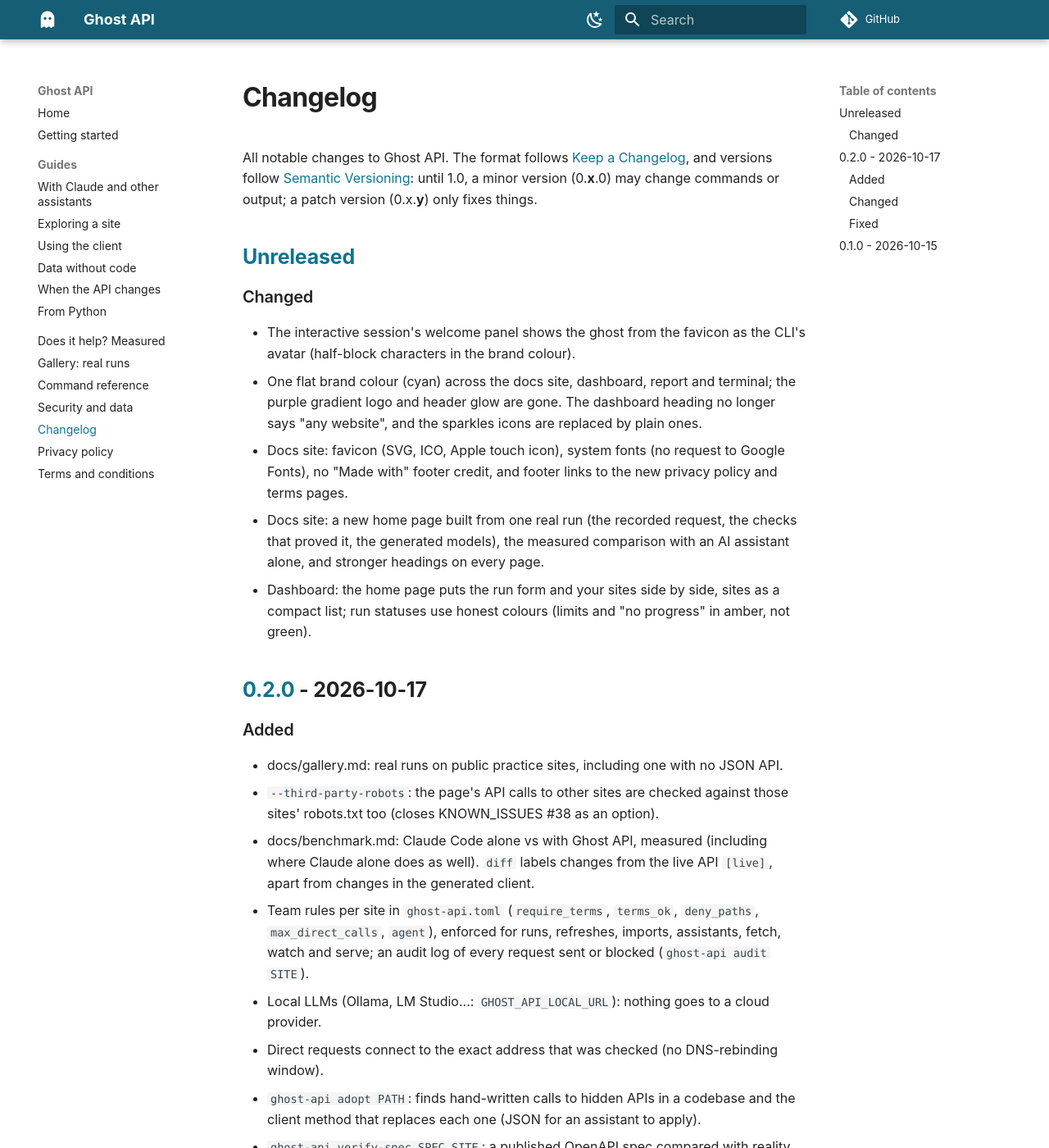
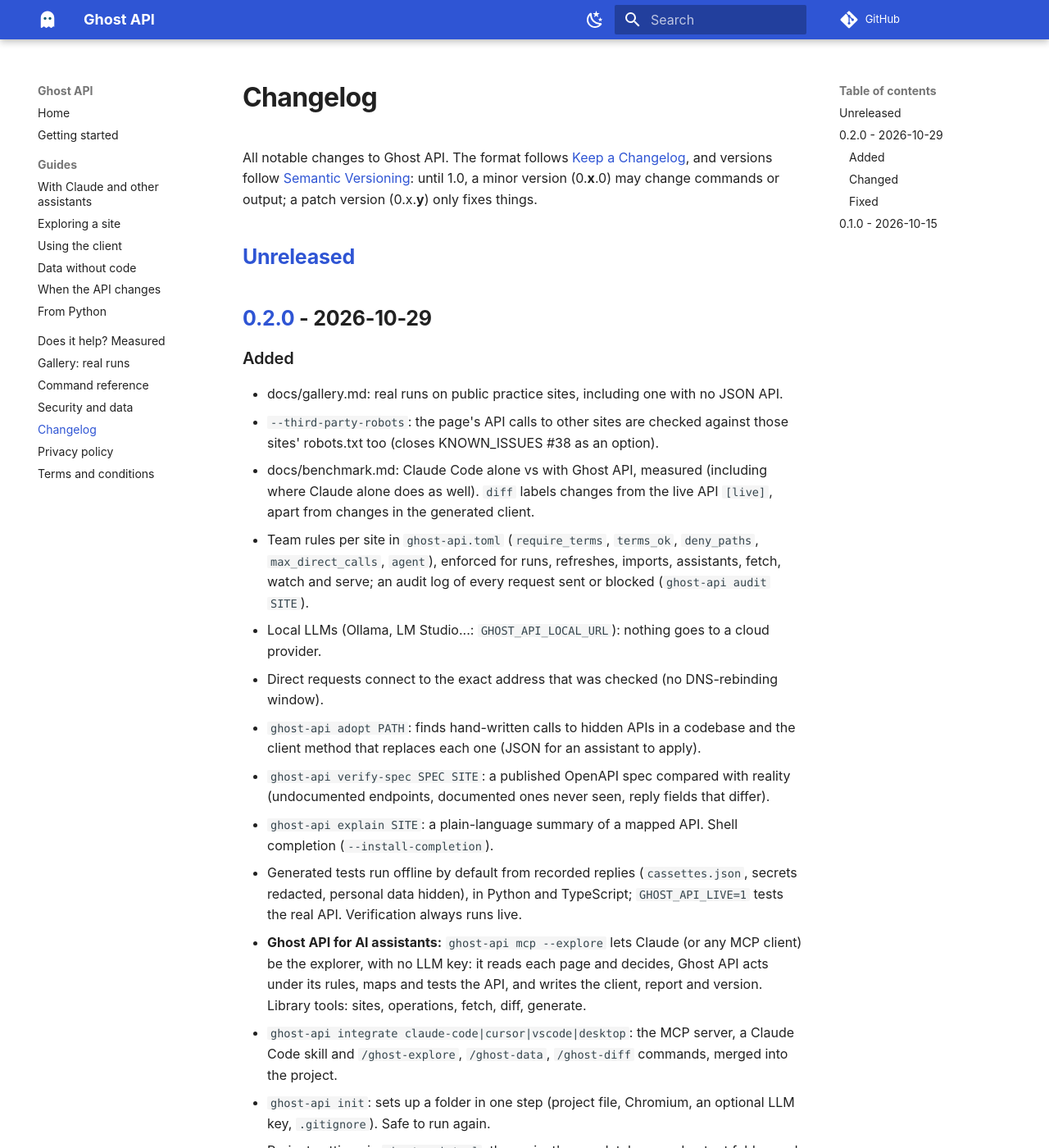
Before and after one commit to Danielraj5605/Ghost-api, an MkDocs documentation site: the page built from docs/changelog.md, in a window 1280 px wide and 1400 px high. Shown: the whole window at 82% size. Built offline with MkDocs 1.6.1 and Material for MkDocs 9.7.7, drawn with Linux system fonts in a browser that asks for light colours; comment, search, counter and statistics services are not loaded; some of the changed text lies outside the part shown.

Commit message:
Royal blue across the docs site, favicons and terminal; 0.2.0 changelog
The unreleased notes are folded into 0.2.0, which has not shipped yet.

Co-Authored-By: Claude Opus 5.5 <noreply@anthropic.com>

```diff
--- a/CHANGELOG.md
+++ b/CHANGELOG.md
@@ -6,21 +6,7 @@ and versions follow [Semantic Versioning](https://semver.org/): until 1.0, a min
 
 ## [Unreleased]
 
-### Changed
-- The interactive session's welcome panel shows the ghost from the favicon as the CLI's avatar
-  (half-block characters in the brand colour).
-- One flat brand colour (cyan) across the docs site, dashboard, report and terminal; the
-  purple gradient logo and header glow are gone. The dashboard heading no longer says "any
-  website", and the sparkles icons are replaced by plain ones.
-- Docs site: favicon (SVG, ICO, Apple touch icon), system fonts (no request to Google Fonts),
-  no "Made with" footer credit, and footer links to the new privacy policy and terms pages.
-- Docs site: a new home page built from one real run (the recorded request, the checks that
-  proved it, the generated models), the measured comparison with an AI assistant alone, and
-  stronger headings on every page.
-- Dashboard: the home page puts the run form and your sites side by side, sites as a compact
-  list; run statuses use honest colours (limits and "no progress" in amber, not green).
-
-## [0.2.0] - 2026-10-17
+## [0.2.0] - 2026-10-29
 
 ### Added
 - docs/gallery.md: real runs on public practice sites, including one with no JSON API.
@@ -100,6 +86,20 @@ and versions follow [Semantic Versioning](https://semver.org/): until 1.0, a min
 - TypeScript clients are documented for Node 18+; they no longer try to set User-Agent in
   browsers.
 - Endpoints found by earlier runs are kept until a refresh finds them gone.
+- The interactive session's welcome panel shows the ghost from the favicon as the CLI's avatar
+  (half-block characters in the brand colour).
+- One flat brand colour (royal blue) across the docs site, dashboard, report, favicon and
+  terminal; the purple gradient logo and header glow are gone. The dashboard heading no
+  longer says "any website", and the sparkles icons are replaced by plain ones.
+- Docs site: favicon (SVG, ICO, Apple touch icon), system fonts (no request to Google Fonts),
+  no "Made with" footer credit, and footer links to the new privacy policy and terms pages.
+- Docs site: a new home page built from one real run (the recorded request, the checks that
+  proved it, the generated models), the measured comparison with an AI assistant alone, and
+  stronger headings on every page.
+- Dashboard: the home page puts the run form and your sites side by side, sites as a compact
+  list; run statuses use honest colours (limits and "no progress" in amber, not green).
+- Dashboard: a sidebar for Sites, Watches and Settings on wide screens, and summary tiles on
+  the home page (sites, endpoints found, verified endpoints, runs).
 
 ### Fixed
 - Cursor paging parameters are typed as text (cursors are opaque, even when numeric).
--- a/docs/stylesheets/extra.css
+++ b/docs/stylesheets/extra.css
@@ -1,25 +1,25 @@
-/* Brand colours: the same cyan as the dashboard and the terminal. Flat colours only. */
+/* Brand colours: the same royal blue as the dashboard and the terminal. Flat colours only. */
 :root,
 [data-md-color-scheme="default"] {
-  --md-primary-fg-color: #155e75;
-  --md-primary-fg-color--light: #0e7490;
-  --md-primary-fg-color--dark: #164e63;
-  --md-accent-fg-color: #0e7490;
-  --md-typeset-a-color: #0e7490;
-  --md-code-hl-keyword-color: #0e7490;
-  --md-code-hl-function-color: #1d4ed8;
+  --md-primary-fg-color: #2f55d4;
+  --md-primary-fg-color--light: #4a6ee0;
+  --md-primary-fg-color--dark: #2443b0;
+  --md-accent-fg-color: #2f55d4;
+  --md-typeset-a-color: #2f55d4;
+  --md-code-hl-keyword-color: #2f55d4;
+  --md-code-hl-function-color: #0f766e;
   --md-code-hl-constant-color: #b45309;
 }
 
 [data-md-color-scheme="slate"] {
-  --md-primary-fg-color: #164e63;
-  --md-primary-fg-color--light: #155e75;
-  --md-primary-fg-color--dark: #083344;
-  --md-accent-fg-color: #67e8f9;
-  --md-accent-bg-color: #083344; /* text on accent (button hover) */
-  --md-typeset-a-color: #22d3ee;
-  --md-code-hl-keyword-color: #22d3ee;
-  --md-code-hl-function-color: #93c5fd;
+  --md-primary-fg-color: #1c2b66;
+  --md-primary-fg-color--light: #25315f;
+  --md-primary-fg-color--dark: #111933;
+  --md-accent-fg-color: #86a2ff;
+  --md-accent-bg-color: #0a0f20; /* text on accent (button hover) */
+  --md-typeset-a-color: #86a2ff;
+  --md-code-hl-keyword-color: #86a2ff;
+  --md-code-hl-function-color: #5eead4;
   --md-code-hl-constant-color: #fbbf24;
 }
 
```
Also changed, not shown: docs/assets/apple-touch-icon.png, docs/assets/favicon.ico, docs/assets/favicon.svg, web/public/favicon.svg, 2 other files.
